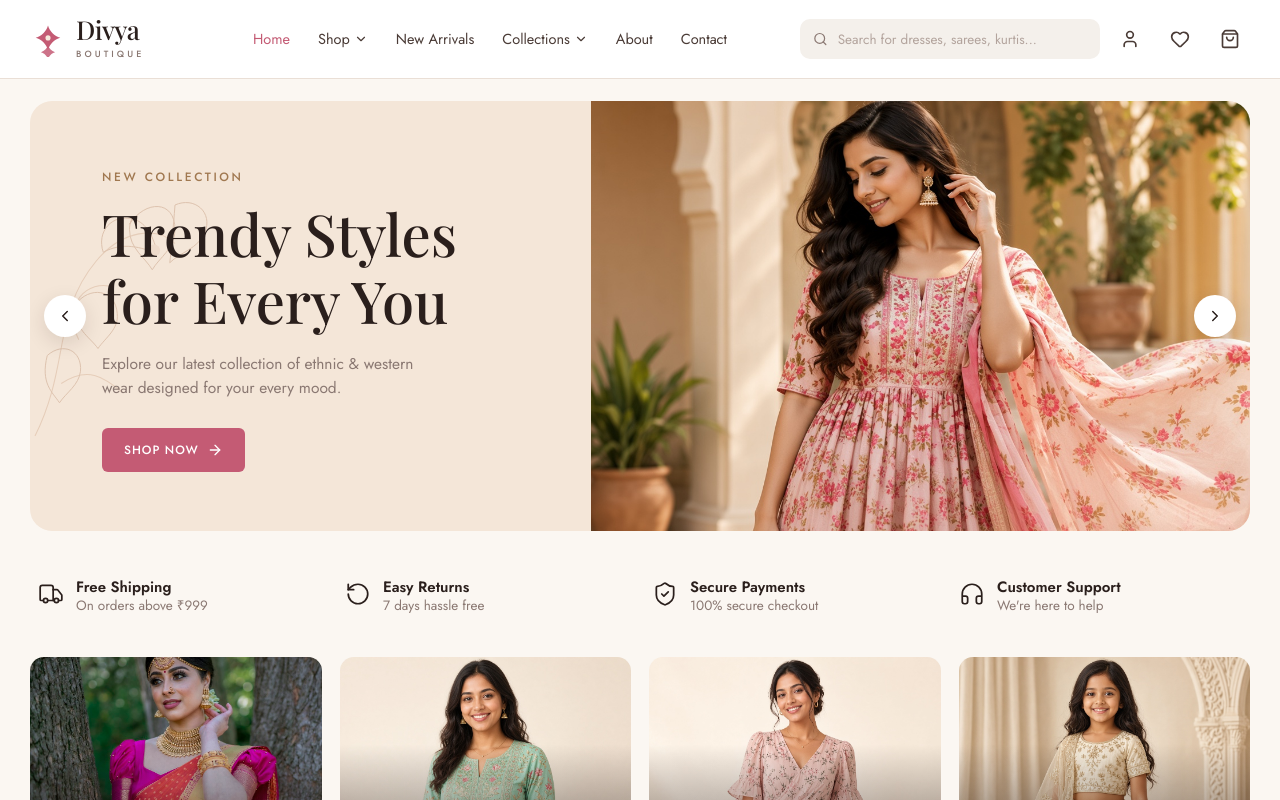
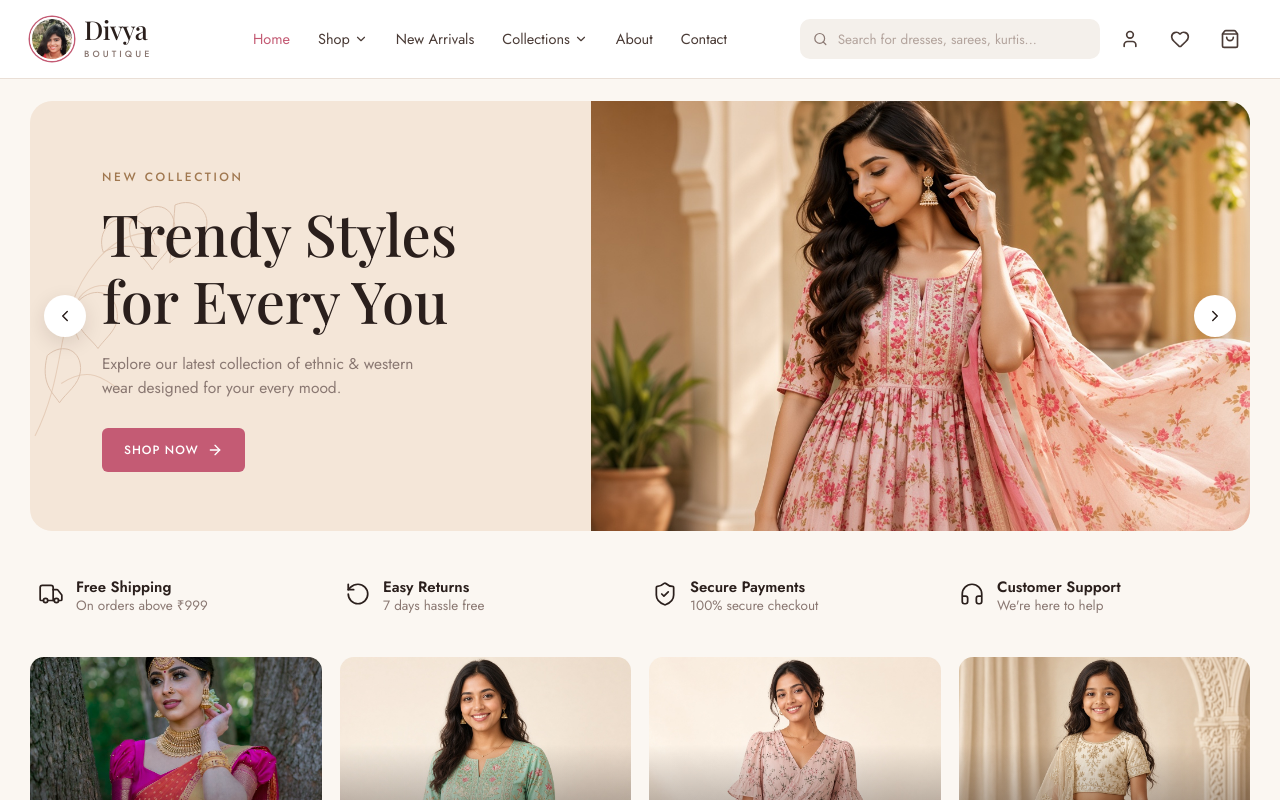
Before and after one commit to balachandarj-hash/divya-boutique, a React (Vite) app: page / in a window 1280 px wide. Shown: the top 800 px of the page. Built offline with nearby package versions, Linux system fonts and the light colour scheme; a web font is replaced by a local one.

Commit message:
Use the provided portrait as the boutique logo.

```diff
--- a/index.html
+++ b/index.html
@@ -2,7 +2,7 @@
 <html lang="en">
   <head>
     <meta charset="UTF-8" />
-    <link rel="icon" type="image/svg+xml" href="/favicon.svg" />
+    <link rel="icon" type="image/png" href="/favicon.png" />
     <meta name="viewport" content="width=device-width, initial-scale=1.0" />
     <meta
       name="description"
--- a/src/components/Logo.tsx
+++ b/src/components/Logo.tsx
@@ -1,20 +1,10 @@
 import { Link } from 'react-router-dom'
+import { asset } from '../lib/asset'
 
 export default function Logo() {
   return (
     <Link to="/" className="logo" aria-label="Divya Boutique home">
-      <svg className="logo-mark" viewBox="0 0 48 48" fill="none" aria-hidden="true">
-        <path
-          d="M24 6c2.4 8 8.4 14 16.4 16.4C32.4 24.8 26.4 30.8 24 38.8 21.6 30.8 15.6 24.8 7.6 22.4 15.6 20 21.6 14 24 6Z"
-          fill="#C45B74"
-        />
-        <circle cx="24" cy="22.5" r="3.4" fill="#F6E8DC" />
-        <path
-          d="M24 32c1.4 4.6 4.8 8.2 9.4 9.6C28.8 42.8 25.4 46.4 24 51c-1.4-4.6-4.8-8.2-9.4-9.4C19.2 40.2 22.6 36.6 24 32Z"
-          fill="#C45B74"
-          opacity="0.85"
-        />
-      </svg>
+      <img className="logo-mark" src={asset('images/logo.jpg')} alt="" />
       <span>
         <span className="logo-name">Divya</span>
         <span className="logo-sub">BOUTIQUE</span>
--- a/src/index.css
+++ b/src/index.css
@@ -106,9 +106,14 @@ p {
 }
 
 .logo-mark {
-  width: 36px;
-  height: 36px;
+  width: 44px;
+  height: 44px;
   flex: none;
+  border-radius: 50%;
+  object-fit: cover;
+  object-position: center 22%;
+  border: 2px solid #fff;
+  box-shadow: 0 0 0 1.5px #c45b74;
 }
 
 .logo-name {
```
Also changed, not shown: public/favicon.png (added), public/images/logo.jpg (added).
